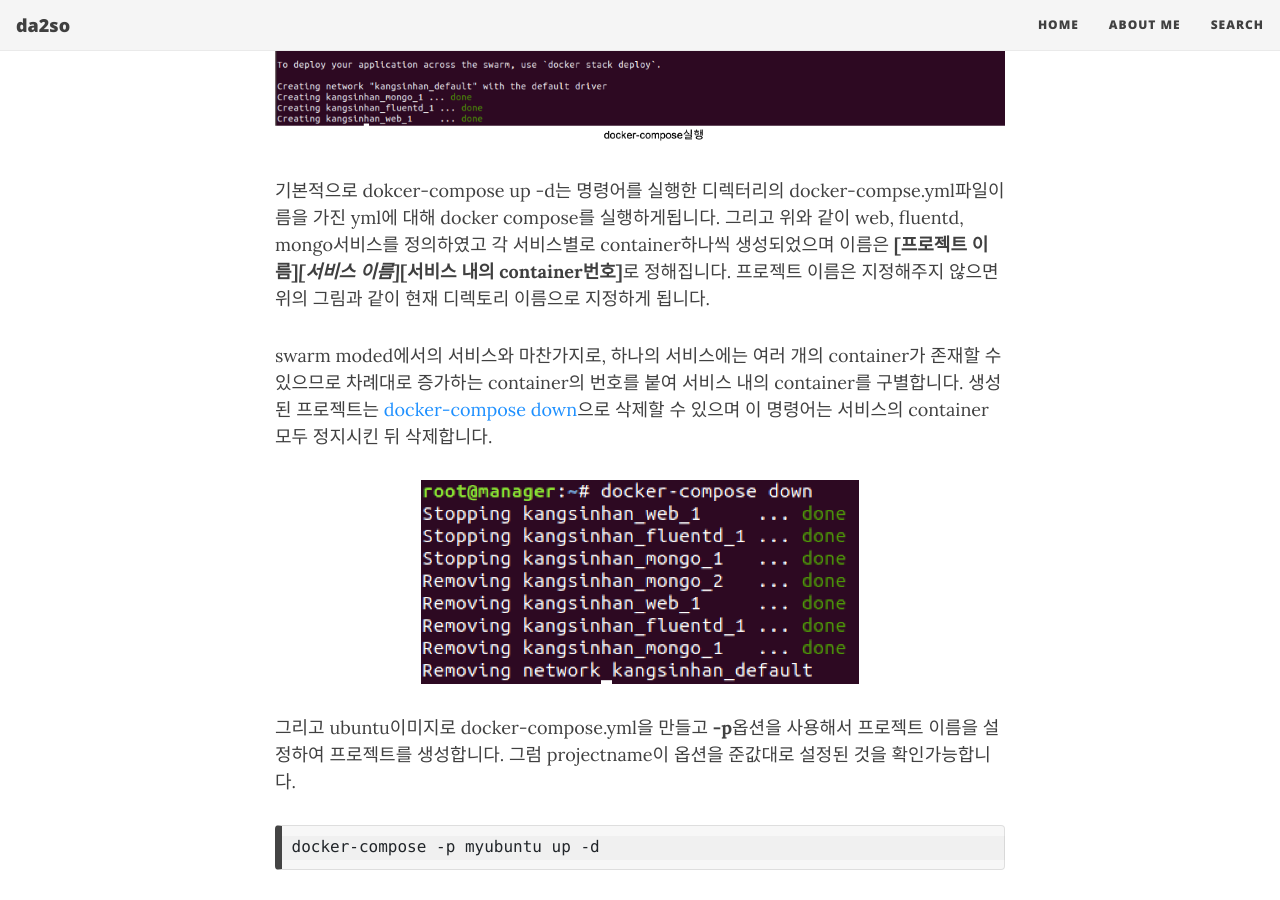
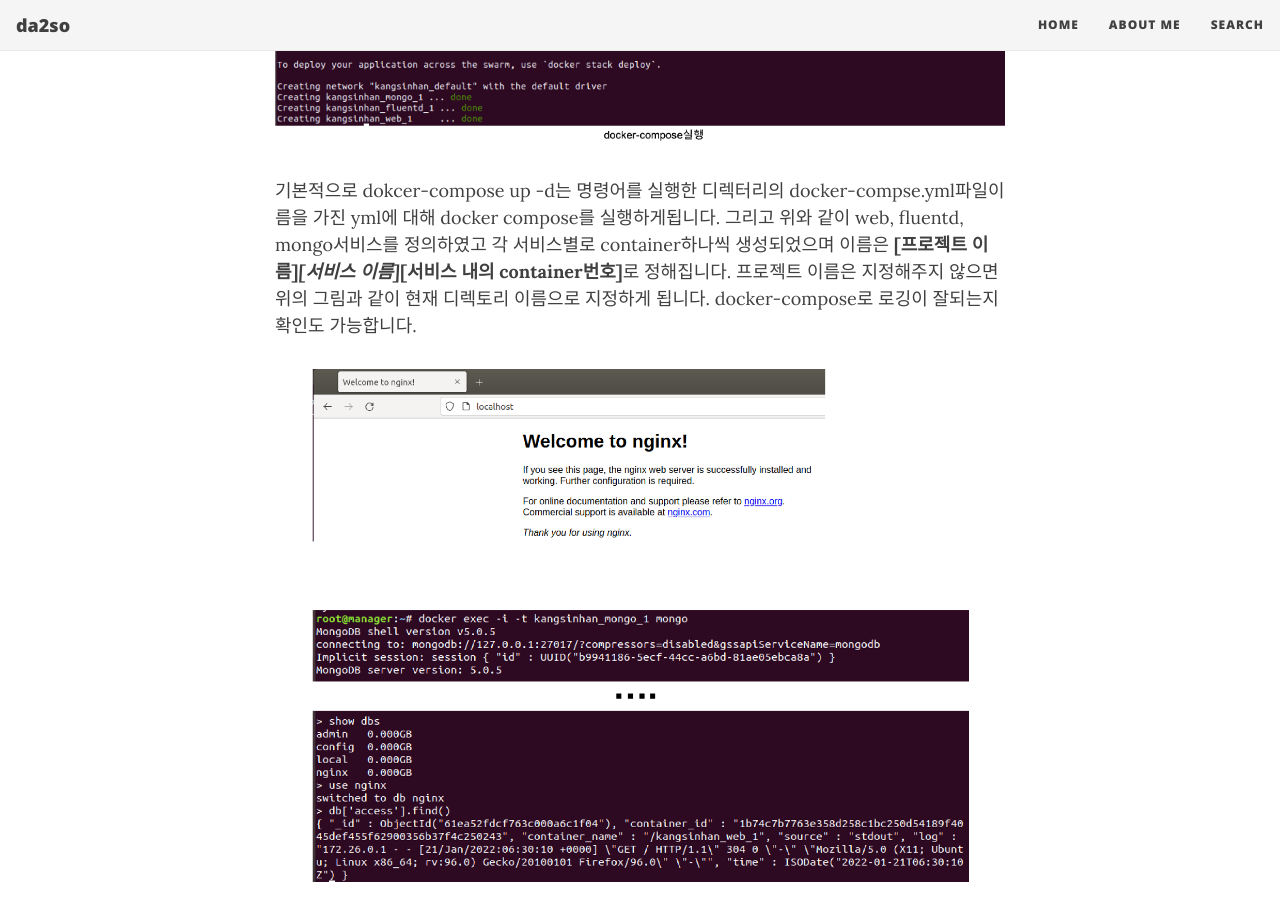
Before and after one commit to da2so/da2so.github.io, a Jekyll site: the page built from _posts/2022-01-15-Docker_Kubernetes8.md, in a window 1280 px wide and 900 px high, scrolled down 3075 px. Built offline with Jekyll 4.4.1, drawn with Linux system fonts in a browser that asks for light colours; nearby versions of some CDN libraries.

Commit message:
Update files

```diff
--- a/_posts/2022-01-15-Docker_Kubernetes8.md
+++ b/_posts/2022-01-15-Docker_Kubernetes8.md
@@ -97,7 +97,9 @@ docker-compose up -d
 
 ![1](https://da2so.github.io/assets/post_img/2022-01-15-Docker_Kubernetes8/2.png){: .mx-auto.d-block width="100%" :}
 
-기본적으로 dokcer-compose up -d는 명령어를 실행한 디렉터리의 docker-compse.yml파일이름을 가진 yml에 대해 docker compose를 실행하게됩니다. 그리고 위와 같이 web, fluentd, mongo서비스를 정의하였고 각 서비스별로 container하나씩 생성되었으며 이름은 **[프로젝트 이름]_[서비스 이름]_[서비스 내의 container번호]**로 정해집니다. 프로젝트 이름은 지정해주지 않으면 위의 그림과 같이 현재 디렉토리 이름으로 지정하게 됩니다.
+기본적으로 dokcer-compose up -d는 명령어를 실행한 디렉터리의 docker-compse.yml파일이름을 가진 yml에 대해 docker compose를 실행하게됩니다. 그리고 위와 같이 web, fluentd, mongo서비스를 정의하였고 각 서비스별로 container하나씩 생성되었으며 이름은 **[프로젝트 이름]_[서비스 이름]_[서비스 내의 container번호]**로 정해집니다. 프로젝트 이름은 지정해주지 않으면 위의 그림과 같이 현재 디렉토리 이름으로 지정하게 됩니다. docker-compose로 로깅이 잘되는지 확인도 가능합니다.
+
+![1](https://da2so.github.io/assets/post_img/2022-01-15-Docker_Kubernetes8/7.png){: .mx-auto.d-block width="90%" :}
 
 
 swarm moded에서의 서비스와 마찬가지로, 하나의 서비스에는 여러 개의 container가 존재할 수 있으므로 차례대로 증가하는 container의 번호를 붙여 서비스 내의 container를 구별합니다. 생성된 프로젝트는 <span style="color:DodgerBlue">docker-compose down</span>으로 삭제할 수 있으며 이 명령어는 서비스의 container모두 정지시킨 뒤 삭제합니다.
```
Also changed, not shown: assets/post_img/2022-01-15-Docker_Kubernetes8/7.png (added).
